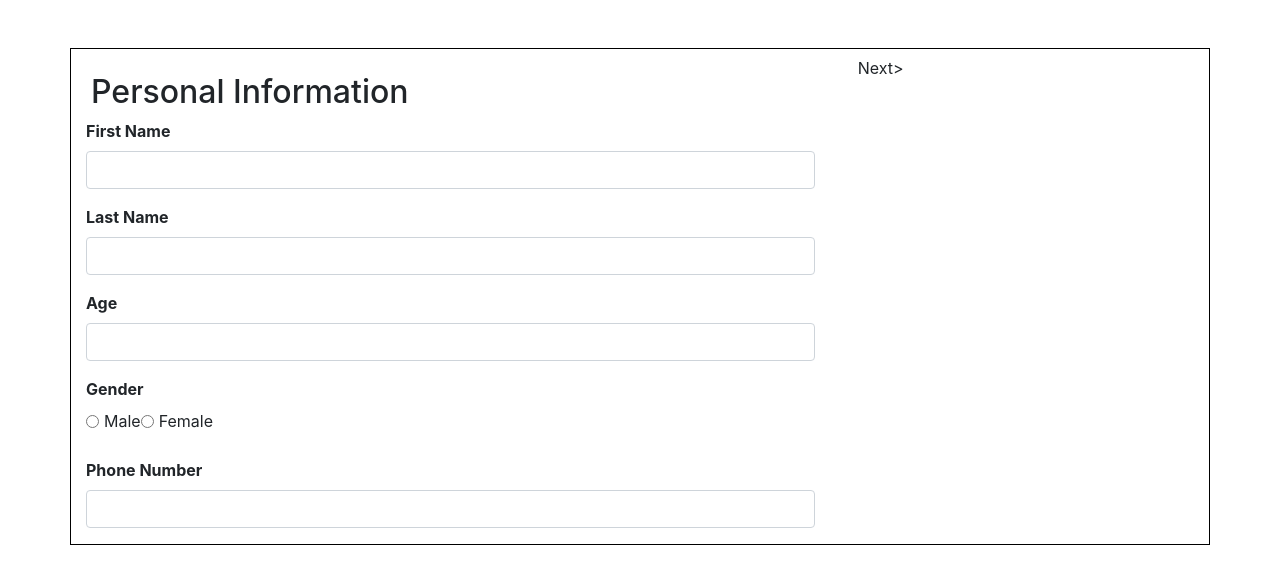
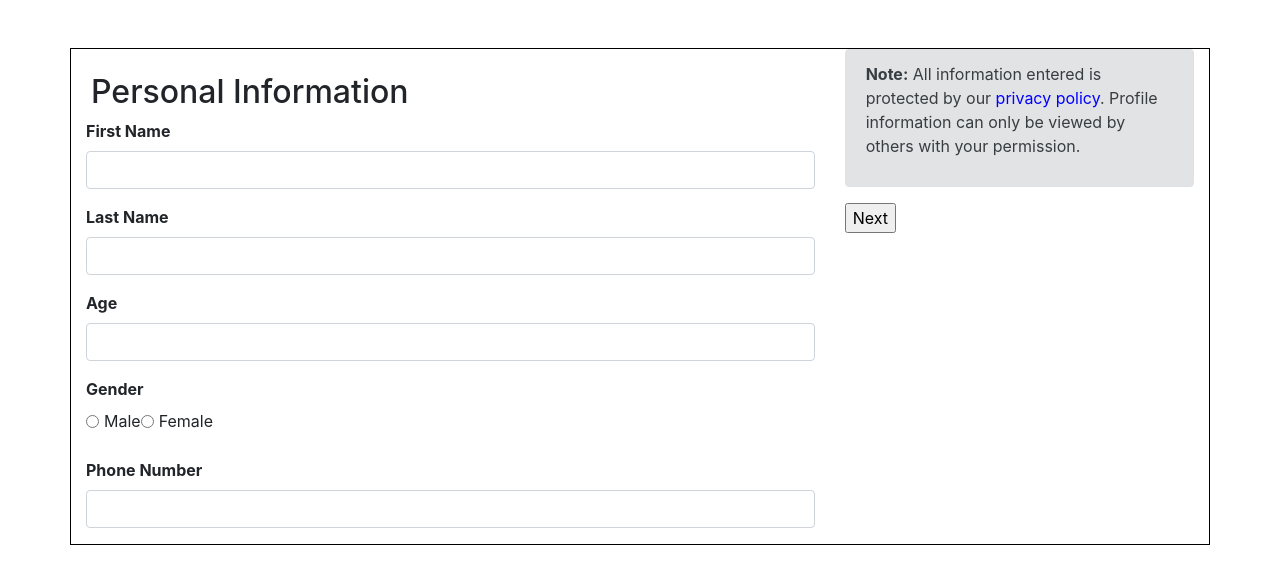
Before and after one commit to alvinnava13/dating, a PHP site: page /views/info.html in a window 1280 px wide. Shown: the part 55-639 px from the top of the page. Run offline with PHP 8.4, Linux system fonts and the light colour scheme.

Commit message:
Fixed routing and added a side note on personal info page

```diff
--- a/styles/info.css
+++ b/styles/info.css
@@ -20,3 +20,7 @@
     clear: both;
     float: left;
 }
+
+.blue {
+    color: blue;
+}
--- a/views/info.html
+++ b/views/info.html
@@ -70,9 +70,17 @@
 
 
         <div class="col-sm-4">
+
+            <div id="note" class="border rounded alert alert-secondary">
+                <p><strong>Note:</strong> All information entered is protected
+                    by our <span class="blue">privacy policy</span>. Profile information can only be viewed by others
+                    with your permission.</p>
+            </div>
+
+
             <div class="button">
                 <form method="post" action="profile">
-                    <a href="info" class="btn no-primary">Next></a>
+                    <input type="submit" value="Next">
                 </form>
             </div>
         </div>
--- a/views/profile.html
+++ b/views/profile.html
@@ -125,7 +125,7 @@
 
             <div class="button">
                 <form method="post" action="interests">
-                    <a href="profile" class="btn no-primary">Next></a>
+                    <input type="submit" value="Next">
                 </form>
             </div>
         </div>
```
Also changed, not shown: index.php (+12 -13 lines), views/summary.html (+5 -5 lines).
